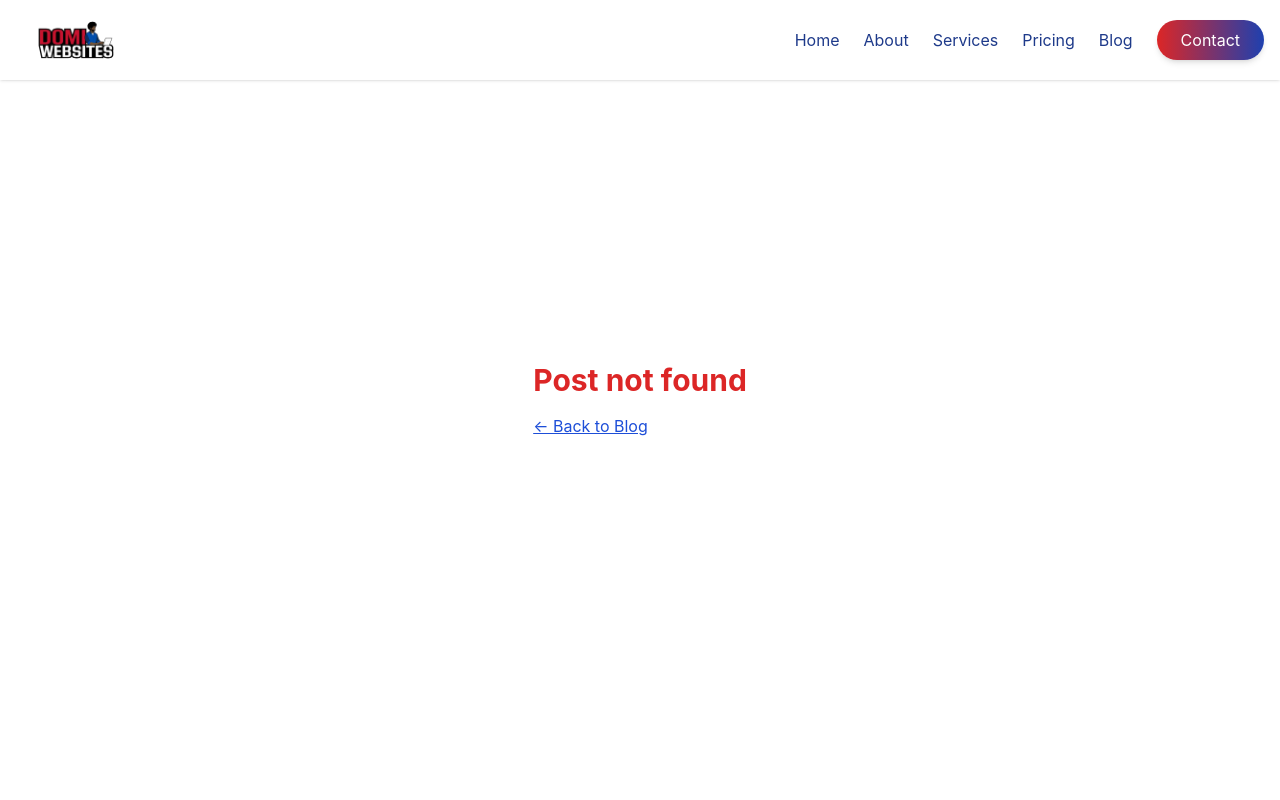
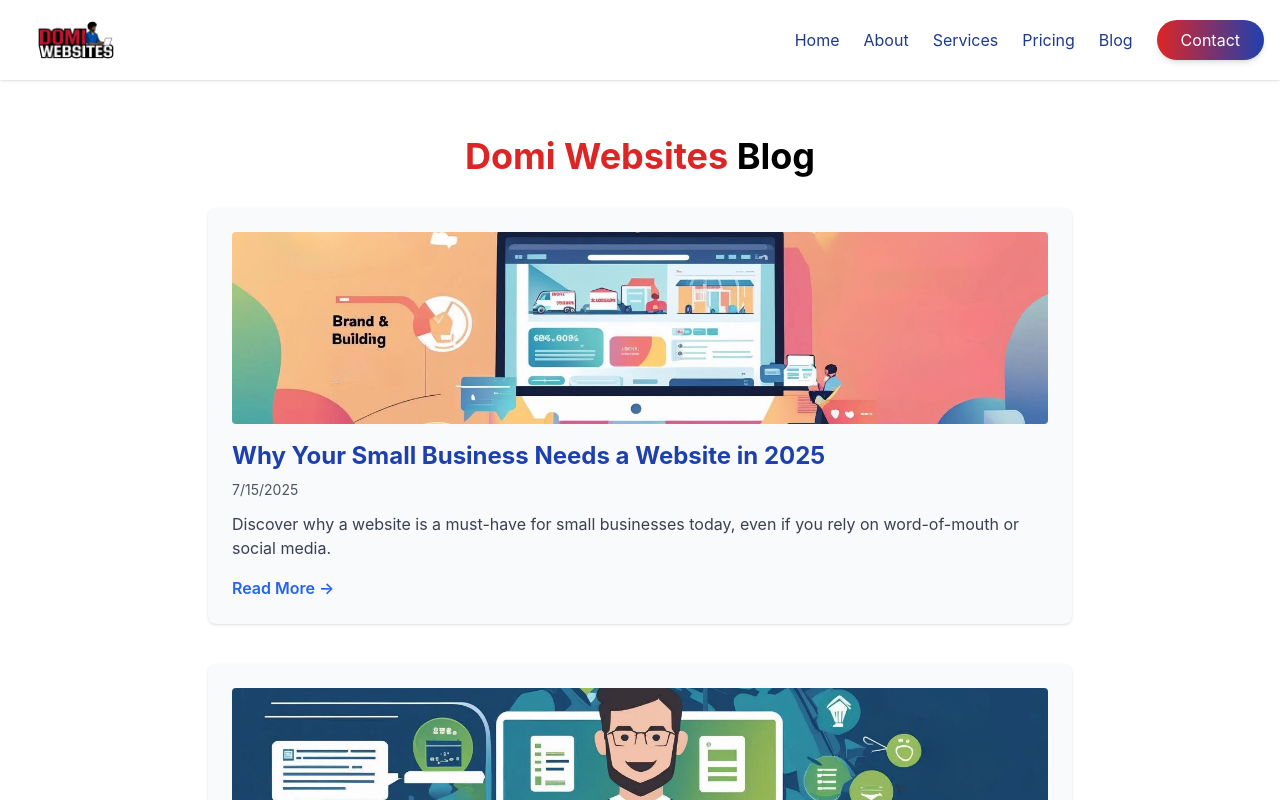
Before and after one commit to juancabrera0513/DOMIWEBITES2, a React (Create React App) app: page /blog/1 in a window 1280 px wide. Before the commit this address had no page. Shown: the top 800 px of the page. Built offline with nearby package versions, Linux system fonts and the light colour scheme.

Commit message:
correcting blog

```diff
--- a/src/pages/BlogPost.jsx
+++ b/src/pages/BlogPost.jsx
@@ -1,134 +1,130 @@
-// src/pages/BlogPost.jsx
-import React from "react";
-import { useParams, Link } from "react-router-dom";
+// src/pages/Blog.jsx
+import React, { useEffect } from "react";
+import { Link } from "react-router-dom";
 import { Helmet } from "react-helmet-async";
 import { blogPosts } from "../data/blogPosts";
 import Header from "../components/Header";
 import Footer from "../components/Footer";
 
-const BlogPost = () => {
-  const { slug } = useParams();
-  const post = blogPosts.find((p) => p.slug === slug);
+// --- Elimina JSON-LD de reseñas SOLO en /blog ---
+function stripReviewSchemas() {
+  try {
+    var nodes = document.querySelectorAll('script[type="application/ld+json"]');
+    var badTypes = { Review: true, AggregateRating: true };
 
-  if (!post) {
-    return (
-      <>
-        <Helmet>
-          <title>Post Not Found | Domi Websites Blog</title>
-          <meta
-            name="description"
-            content="The requested blog post could not be found on Domi Websites."
-          />
-          <link rel="canonical" href="https://domiwebsites.com/blog" />
-        </Helmet>
-        <Header />
-        <section className="min-h-screen flex items-center justify-center bg-white">
-          <div>
-            <h1 className="text-3xl font-bold text-red-600 mb-4">Post not found</h1>
-            <Link to="/blog" className="text-blue-700 underline">
-              ← Back to Blog
-            </Link>
-          </div>
-        </section>
-        <Footer />
-      </>
-    );
+    nodes.forEach(function (s) {
+      // No tocar nuestro script del listado del blog
+      if (s.id === "blog-listing-ld") return;
+
+      var txt = s.textContent || "";
+      // Rápido: evita parsear si no aparecen palabras clave
+      if (!/\"@type\"\s*:/.test(txt)) return;
+
+      try {
+        var json = JSON.parse(txt);
+        var typesRaw = json && json["@type"];
+        var types = Array.isArray(typesRaw) ? typesRaw : (typesRaw ? [typesRaw] : []);
+
+        var hasBadType =
+          types.some(function (t) { return !!badTypes[t]; }) ||
+          (json && json.itemReviewed && badTypes[json.itemReviewed["@type"]]);
+
+        if (hasBadType) {
+          s.parentElement && s.parentElement.removeChild(s);
+        }
+      } catch (e) {
+        // Si falla el parseo, lo ignoramos
+      }
+    });
+  } catch (e) {
+    // Silencioso
+  }
 }
 
-  const blogUrl = `https://domiwebsites.com/blog/${post.slug}`;
-  const imageUrl = post.image
-    ? `https://domiwebsites.com${post.image}`
-    : "https://domiwebsites.com/DomiLogo.webp";
-
-  // JSON-LD schema for a single blog post
-  const blogSchema = {
-    "@context": "https://schema.org",
-    "@type": "BlogPosting",
-    headline: post.title,
-    image: imageUrl, // absolute url
-    author: {
-      "@type": "Person",
-      name: "Juan Cabrera",
-    },
-    publisher: {
-      "@type": "Organization",
-      name: "Domi Websites",
-      logo: {
-        "@type": "ImageObject",
-        url: "https://domiwebsites.com/DomiLogo.webp",
-      },
-    },
-    datePublished: post.date,
-    dateModified: post.date, // update this if you edit the post later
-    description: post.summary,
-    mainEntityOfPage: {
-      "@type": "WebPage",
-      "@id": blogUrl,
-    },
-  };
+const Blog = () => {
+  useEffect(() => {
+    // Solo en /blog (esta página)
+    stripReviewSchemas();
+  }, []);
 
   return (
     <>
       <Helmet>
-        <title>{`${post.title} | Domi Websites Blog`}</title>
-        <meta name="description" content={post.summary} />
-        <link rel="canonical" href={blogUrl} />
-        {/* Open Graph */}
-        <meta property="og:title" content={post.title} />
-        <meta property="og:description" content={post.summary} />
-        <meta property="og:image" content={imageUrl} />
-        <meta property="og:url" content={blogUrl} />
-        <meta property="og:type" content="article" />
-        {/* Twitter Cards (optional but helpful) */}
-        <meta name="twitter:card" content="summary_large_image" />
-        <meta name="twitter:title" content={post.title} />
-        <meta name="twitter:description" content={post.summary} />
-        <meta name="twitter:image" content={imageUrl} />
-        {/* Structured data */}
-        <script type="application/ld+json">{JSON.stringify(blogSchema)}</script>
+        <title>Domi Websites Blog | Insights & Web Design Tips</title>
+        <meta
+          name="description"
+          content="Read the Domi Websites blog for tips on web design, SEO, and digital strategy tailored for small businesses in St. Louis and across the U.S."
+        />
+        <link rel="canonical" href="https://domiwebsites.com/blog" />
+
+        {/* JSON-LD correcto del listado (sin reseñas).
+            Le ponemos id para NO borrarlo en stripReviewSchemas(). */}
+        <script id="blog-listing-ld" type="application/ld+json">
+          {JSON.stringify({
+            "@context": "https://schema.org",
+            "@type": "Blog",
+            "name": "Domi Websites Blog",
+            "url": "https://domiwebsites.com/blog",
+            "image": "https://domiwebsites.com/DomiLogo.webp",
+            "description":
+              "Custom websites for small businesses in St. Louis and the U.S. Mobile-optimized, SEO-ready, and professionally designed to help you grow online.",
+            "publisher": {
+              "@type": "Organization",
+              "name": "Domi Websites",
+              "logo": { "@type": "ImageObject", "url": "https://domiwebsites.com/DomiLogo.webp" }
+            },
+            "hasPart": blogPosts.map(function (p) {
+              return {
+                "@type": "BlogPosting",
+                "headline": p.title,
+                "url": "https://domiwebsites.com/blog/" + p.slug,
+                "mainEntityOfPage": { "@type": "WebPage", "@id": "https://domiwebsites.com/blog/" + p.slug },
+                "image": "https://domiwebsites.com" + p.image,
+                "datePublished": p.date,
+                "dateModified": p.date,
+                "author": { "@type": "Person", "name": "Juan Cabrera" }
+              };
+            })
+          })}
+        </script>
       </Helmet>
 
       <Header />
-      <section className="py-24 bg-white min-h-screen">
-        <div className="max-w-3xl mx-auto px-4">
-          {/* Breadcrumbs */}
-          <nav className="mb-4 text-sm text-gray-600">
-            <Link to="/" className="hover:underline text-blue-600">
-              Home
-            </Link>
-            <span className="mx-2">/</span>
-            <Link to="/blog" className="hover:underline text-blue-600">
-              Blog
-            </Link>
-            <span className="mx-2">/</span>
-            <span className="text-gray-700">{post.title}</span>
-          </nav>
-
-          <h1 className="text-3xl font-extrabold mb-2 text-blue-900">
-            {post.title}
+      <section className="py-24 bg-white min-h-screen" aria-labelledby="blog-heading">
+        <div className="max-w-4xl mx-auto px-4">
+          <h1 id="blog-heading" className="text-4xl font-bold mb-8 text-center pt-10">
+            <span className="text-red-600">Domi Websites</span> Blog
           </h1>
-          <p className="text-gray-600 mb-6">
-            {new Date(post.date).toLocaleDateString()}
-          </p>
-
+          <div className="space-y-10">
+            {blogPosts.map((post) => (
+              <article
+                key={post.slug}
+                className="bg-gray-50 p-6 rounded-lg shadow hover:shadow-lg transition"
+              >
                 {post.image && (
                   <img
-              src={imageUrl} // use absolute for consistency
+                    src={post.image}
                     alt={post.title}
-              className="mb-6 w-full h-56 object-cover rounded"
+                    className="mb-4 w-full h-48 object-cover rounded"
                     loading="lazy"
                   />
                 )}
-
-          <div
-            className="prose prose-blue max-w-none text-justify"
-            dangerouslySetInnerHTML={{ __html: post.content }}
-          />
-
-          <div className="mt-10">
-            <Link to="/blog" className="text-blue-700 underline">
-              ← Back to Blog
+                <h2 className="text-2xl font-bold mb-2 text-blue-800">
+                  <Link to={`/blog/${post.slug}`}>{post.title}</Link>
+                </h2>
+                <p className="text-gray-600 text-sm mb-3">
+                  {new Date(post.date).toLocaleDateString()}
+                </p>
+                <p className="text-gray-700 mb-4">{post.summary}</p>
+                <Link
+                  to={`/blog/${post.slug}`}
+                  className="text-blue-600 font-semibold hover:underline"
+                  aria-label={`Read more about ${post.title}`}
+                >
+                  Read More →
                 </Link>
+              </article>
+            ))}
           </div>
         </div>
       </section>
@@ -137,4 +133,4 @@ const BlogPost = () => {
   );
 };
 
-export default BlogPost;
+export default Blog;
```
Lines whose indentation alone changed are shown as unchanged.
